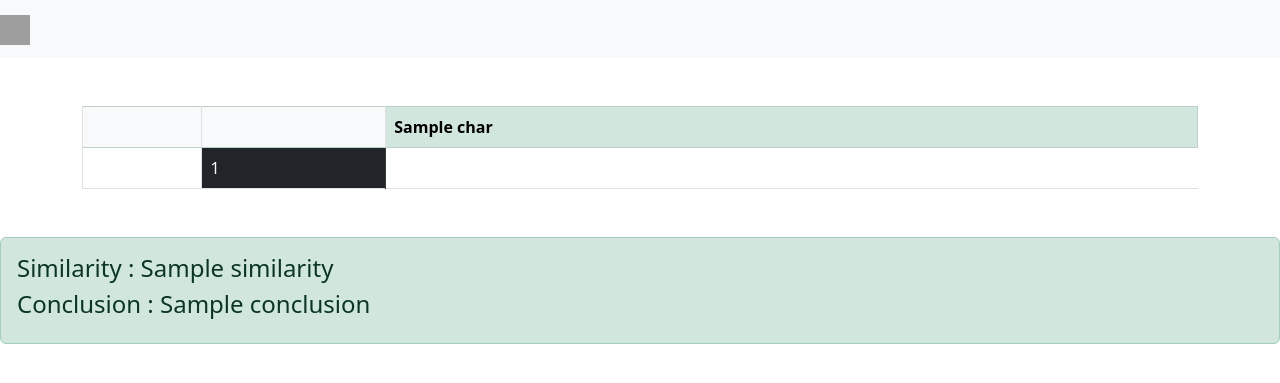
After one commit to Zeyad-29/AlgoTask2, a Flask app: template templates/results.html in a window 1280 px wide. The commit adds this page. Shown: the top 383 px of the page. Run offline with Flask 3, Linux system fonts and the light colour scheme; the template is opened without the code that fills it: most values are stand-ins (such as "Sample title", 1, 10 or a date in 2020); grey boxes are pictures that could not be loaded.

Commit message:
final1.1

```diff
--- /dev/null
+++ b/DNA/test#1/father1.txt
@@ -0,0 +1 @@
+GATTACAACGTAGGCTTACGATA
--- /dev/null
+++ b/DNA/test#1/son1.txt
@@ -0,0 +1 @@
+TTGACACGTTCGAAACCAAGTTC
--- /dev/null
+++ b/DNA/test#2/father2.txt
@@ -0,0 +1 @@
+ACTGCGT
--- /dev/null
+++ b/DNA/test#2/son2.txt
@@ -0,0 +1 @@
+ACTGAGT
--- a/app.py
+++ b/app.py
@@ -1,9 +1,24 @@
-from flask import Flask, render_template, request
+from flask import Flask, render_template, request,session,redirect
 import os
+
+def lcs_length(seq1, seq2):
+    m, n = len(seq1), len(seq2)
+    dp = [[0] * (n + 1) for _ in range(m + 1)]
+
+    for i in range(1, m + 1):
+        for j in range(1, n + 1):
+            if seq1[i - 1] == seq2[j - 1]:
+                dp[i][j] = dp[i - 1][j - 1] + 1
+            else:
+                dp[i][j] = max(dp[i - 1][j], dp[i][j - 1])
+    return dp,dp[m][n]
+
+
 
 app = Flask(__name__,
             static_folder='static',     # Explicitly set static folder
             static_url_path='/static')  # Ensure correct static URL path
+app.secret_key = 'BAD_SECRET_KEY'
 
 # Set a directory to temporarily save uploaded files
 UPLOAD_FOLDER = './uploads'
@@ -44,6 +59,11 @@ def upload_files():
 
         print("Stored Son's DNA:", son_dna)
         print("Stored Father's DNA:", father_dna)
+        session['son_dna']=son_dna
+        session['father_dna']=father_dna
+        session['grid'],session['lcs_len'] =lcs_length(str(son_dna),str(father_dna))
+        print(session['grid'])
+        return redirect("/show_results")
 
         # Return success response (this can also return the variables if needed)
         return {"message": "Files uploaded and stored successfully"}, 200
@@ -51,5 +71,16 @@ def upload_files():
         return {"error": "Both files are required"}, 400
 
 
+@app.route('/show_results',methods=['GET'])
+def show_results():
+    similarity = (session['lcs_len'] / max(len(session['son_dna']), len(session['father_dna']))) * 100
+    if similarity >= 50 :
+        conclusion = "Likely Parent-Child Relationship"
+    else:
+        conclusion = "Not Likely Parent-Child Relationship"
+
+    return render_template("results.html",grid=session['grid'],similarity=similarity,conclusion=conclusion,son_dna=session['son_dna'],father_dna=session['father_dna'])
+
+
 if __name__ == '__main__':
     app.run(debug=True)
--- a/templates/index.html
+++ b/templates/index.html
@@ -26,20 +26,18 @@
         <button type="submit">Compare DNA</button>
       </form>
 
-
+<!--
       <div id="results" class="results">
         <h2>Results</h2>
         <div id="resultGrid" class="result-grid">
-          <!-- Dynamic content will be added here -->
         </div>
       </div>
+-->
     </main>
 
     <footer>
       <p>&copy;  DNA Analyzer. </p>
     </footer>
   </div>
-  <link rel="stylesheet" href="{{ url_for('static', filename='css/style.css') }}">
-
 </body>
 </html>
--- /dev/null
+++ b/templates/results.html
@@ -0,0 +1,76 @@
+<!DOCTYPE html>
+<html lang="en">
+<head>
+    <meta charset="UTF-8">
+    <meta name="viewport" content="width=device-width, initial-scale=1.0">
+    <title>Grid Page</title>
+    <link href="https://cdn.jsdelivr.net/npm/bootstrap@5.3.0/dist/css/bootstrap.min.css" rel="stylesheet">
+    <style>
+        body {
+            background-color: white;
+        }
+        .grid-cell {
+            background-color: #d4edda;
+            border: 1px solid #ccc;
+            text-align: center;
+            padding: 10px;
+        }
+        .header-cell {
+            font-weight: bold;
+            background-color: #c3e6cb;
+        }
+    </style>
+</head>
+<!-- Nanbar -->
+<nav class="navbar navbar-light bg-light">
+    <a class="navbar-brand" href="/">
+        <img src="https://cdn.pixabay.com/photo/2017/09/12/06/26/home-2741413_960_720.png" width="30" height="30" alt="">
+    </a>
+</nav>
+<body>
+    <div class="container my-5">
+
+        <!-- Grid Table -->
+        <table class="table table-bordered">
+            <thead>
+                <tr class="table-success">
+                    <th  class="table-light"></th>
+                    <th  class="table-light"></th>
+                    {% for char in son_dna %}
+                        <th class="header-cell">{{ char }}</th>
+                    {% endfor %}
+                </tr>
+            </thead>
+            <tbody>
+                {% for i in range(0, grid|length) %}
+                    <tr>
+                        {%if i == 0%}
+                        <td> </td>
+                        {%else%}
+                        <td class="table-success">{{ father_dna[i-1] }}</td>
+                        {% endif %}
+                        {% for j in range(0, grid[i]|length) %}
+                            {%if i == 0 or j==0%}
+                                <td  class="table-dark">{{ grid[i][j] }}</td>
+                            {%elif (i==father_dna|length and j==son_dna|length)%}
+                                <td  class="table-danger">{{ grid[i][j] }}</td>
+                            {%else %}
+                                <td  class="table-light">{{ grid[i][j] }}</td>
+                            {% endif %}
+                        {% endfor %}
+                    </tr>
+                {% endfor %}
+            </tbody>
+        </table>
+    </div>
+
+    <!-- Message -->
+    <div class="alert alert-success">
+        <h4> Similarity : {{ similarity }} </h4>
+        <h4> Conclusion : {{ conclusion }} </h4>
+
+    </div>
+
+    <script src="https://cdn.jsdelivr.net/npm/bootstrap@5.3.0/dist/js/bootstrap.bundle.min.js"></script>
+</body>
+</html>
--- /dev/null
+++ b/uploads/father1.txt
@@ -0,0 +1 @@
+GATTACAACGTAGGCTTACGATA
--- /dev/null
+++ b/uploads/father2.txt
@@ -0,0 +1 @@
+ACTGCGT
--- /dev/null
+++ b/uploads/son1.txt
@@ -0,0 +1 @@
+TTGACACGTTCGAAACCAAGTTC
--- /dev/null
+++ b/uploads/son2.txt
@@ -0,0 +1 @@
+ACTGAGT
```
